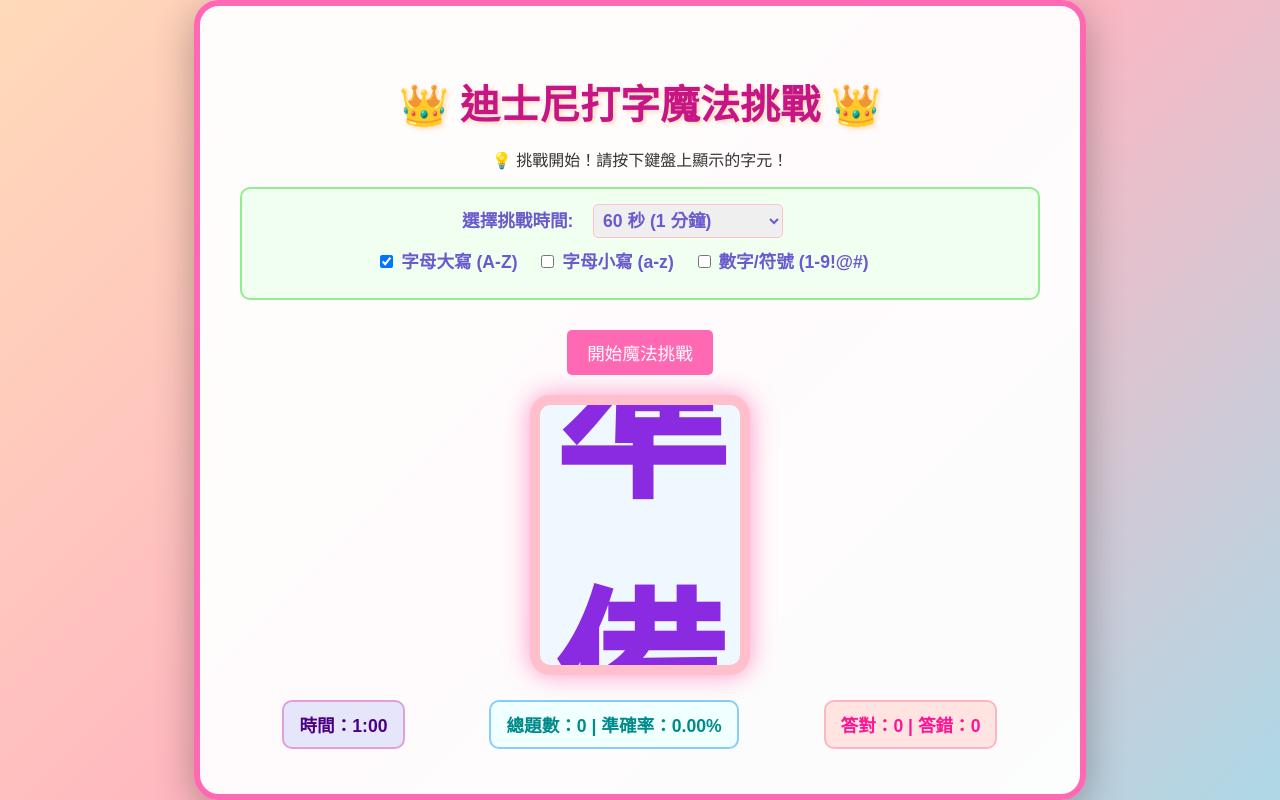
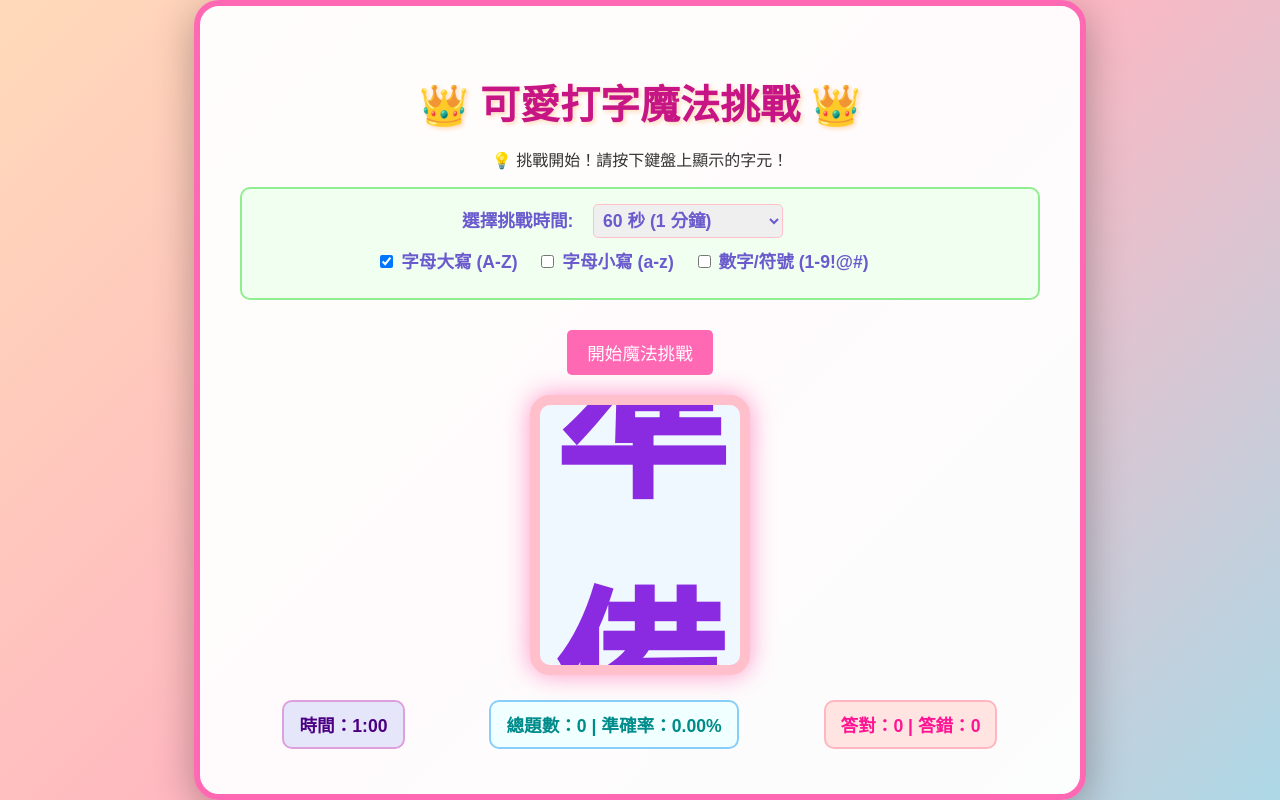
Before and after one commit to cuttlelin/alphabet_typing_game, a plain HTML site: page index.html in a window 1280 px wide. Drawn offline with Linux system fonts and the light colour scheme.

Commit message:
Update index.html

```diff
--- a/index.html
+++ b/index.html
@@ -246,7 +246,7 @@
     <div id="perfect-star">⭐</div>
 
     <div class="game-container">
-        <h1>👑 迪士尼打字魔法挑戰 👑</h1>
+        <h1>👑 可愛打字魔法挑戰 👑</h1>
         <p>💡 挑戰開始！請按下鍵盤上顯示的字元！</p>
 
         <div class="controls">
```
